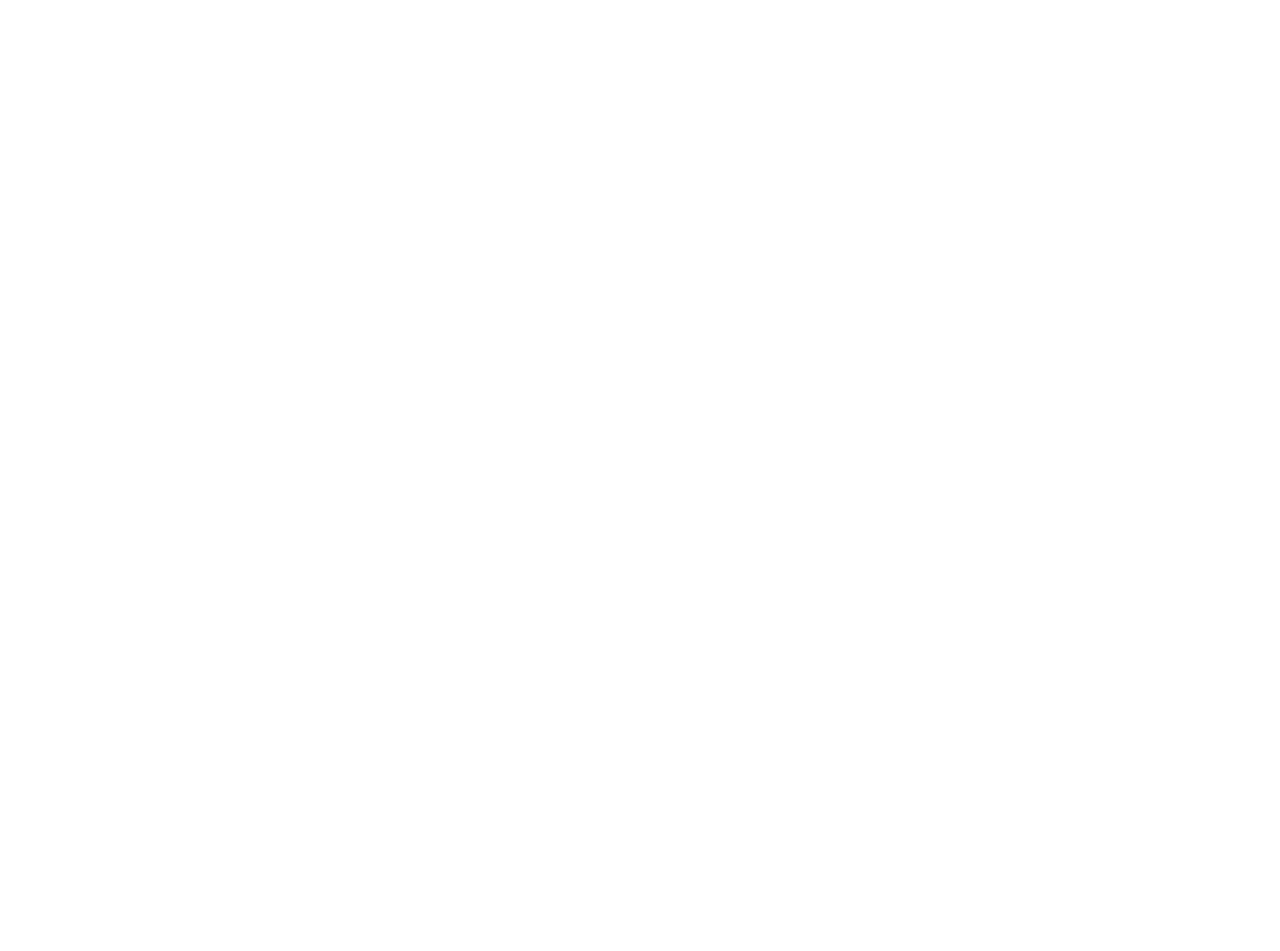
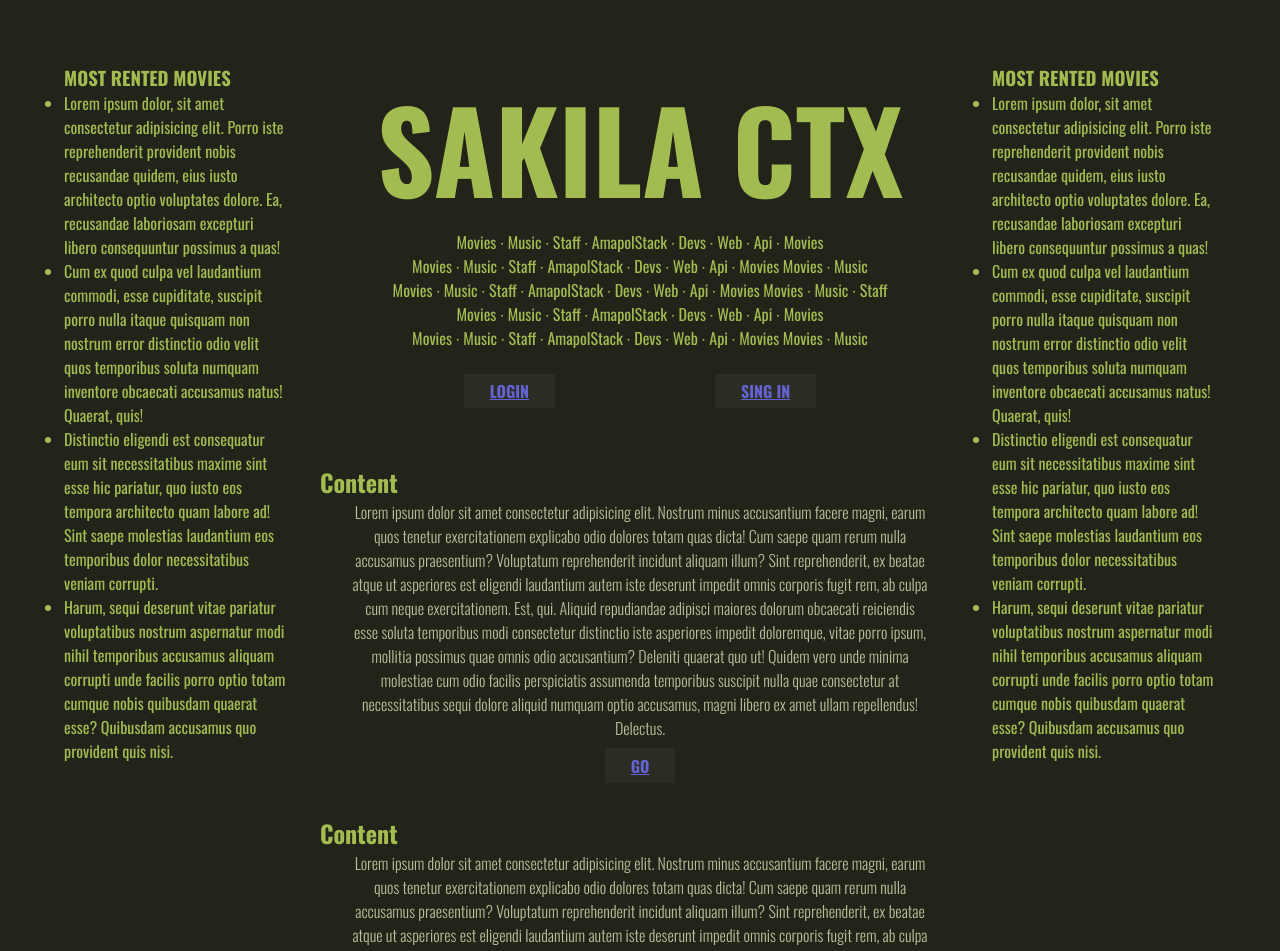
Before and after one commit to AmpolStack/SakilaWebCTX, an Angular app: page /home in a window 1280 px wide. Before the commit this address led to /. Shown: the top 951 px of the page. Before the commit the page ends 800 px from the top, so only its background shows below. Built offline with nearby package versions, Linux system fonts and the light colour scheme.

Commit message:
feat: Includes landing component, tags, css, and route

```diff
--- a/src/app/app.component.ts
+++ b/src/app/app.component.ts
@@ -1,10 +1,9 @@
 import { Component } from '@angular/core';
 import { RouterOutlet } from '@angular/router';
-import { LoginComponent } from "./login/login.component";
 
 @Component({
   selector: 'app-root',
-  imports: [RouterOutlet, LoginComponent],
+  imports: [RouterOutlet],
   templateUrl: './app.component.html',
   styleUrl: './app.component.css'
 })
--- a/src/app/app.routes.ts
+++ b/src/app/app.routes.ts
@@ -1,7 +1,10 @@
 import { Routes } from '@angular/router';
 import { LoginComponent } from './login/login.component';
+import { LandingComponent } from './landing/landing.component';
 
 export const routes: Routes = [
+    { path: 'home', component: LandingComponent},
+    { path: '', redirectTo: 'home', pathMatch: 'full' },
     { path: 'login', component: LoginComponent},
-    { path: '**', redirectTo: '' }
+    { path: '**', component: LandingComponent}
 ];
--- /dev/null
+++ b/src/app/landing/landing.component.css
@@ -0,0 +1,143 @@
+:host{
+    padding: 4rem;
+    display: grid;
+    grid-template-areas:
+    "aside-one main aside-two"
+    ". footer .";
+    justify-content: center;
+    align-items: start;
+    align-content: center;
+    gap: 4rem 2rem;
+    background-color: var(--bgColor);
+    color: var(--fntSpeccial);
+    min-height: 100vh;
+}
+
+.decorator{
+    color: var(--fntSubtitle);
+}
+
+*::selection{
+    background-color: var(--fntSubtitle);
+    color: #444;
+}
+
+main{
+    grid-area: main;
+    text-align: center;
+    display: flex;
+    flex-direction: column;
+}
+
+.aside-one{
+    grid-area: aside-one;
+}
+
+.aside-two{
+    grid-area: aside-two;
+}
+
+aside{
+    max-width: 20rem;
+}
+
+section > a{
+    align-self: center;
+}
+
+section{
+    /* background-color: black; */
+    display: flex;
+    flex-direction: column;
+    align-content: center;
+    justify-content: center;
+    align-items: center;
+}
+
+section p{
+    /* background-color: blueviolet; */
+    max-width: 90%;
+    color: var(--fntSecondary);
+    font-weight:300;
+}
+
+section h2{
+    align-self: flex-start;
+}
+
+h1{
+    text-wrap: nowrap;
+    font-size: 7rem;
+}
+
+h3{
+    /* text-align: center; */
+    color: var(--fntSubtitle);
+    text-transform: uppercase;
+}
+
+nav{
+    margin-top: 1rem;
+    display: flex;
+    flex-direction: row;
+    justify-content: center;
+    align-items: center;
+    gap: 0 10rem;
+}
+
+a{
+    text-transform: uppercase;
+    font-weight: bold;
+}
+
+a{
+    background-color: #7a797919;
+    color: #6363d1;
+    padding: .2rem 1.5rem;
+    font-weight: bold;
+    margin: .5rem 0;
+    align-self: self-start;
+    border: 2px dashed transparent;
+    transition: color .5s ease-in-out, background-color .5s ease-in-out, scale .1s ease-in-out, border-color .5s ease-in-out;
+}
+
+a:hover{
+    border-color: #6363d1;
+    scale: 0.85;
+}
+
+*{
+    margin: 0;
+    padding: 0;
+    box-sizing: border-box;
+}
+
+footer{
+    color: var(--fntSubtitle);
+    grid-area: footer;
+    text-align: center;
+    width: 100%;
+
+}
+
+main, section, footer{
+    max-width: 40rem;
+}
+
+.main-container{
+    margin-top: 3rem;
+    display: flex;
+    flex-direction: column;
+    gap: 1.5rem 0;
+}
+
+@media (max-width: 1200px) {
+    :host{
+        display: grid;
+        grid-template-areas:
+        "main"
+        "aside-one"
+        "aside-two"
+        "footer";
+    }
+}
--- /dev/null
+++ b/src/app/landing/landing.component.html
@@ -0,0 +1,75 @@
+<main>
+    <h1>SAKILA CTX</h1>
+    <p>Movies ∙ Music ∙ Staff ∙ AmapolStack ∙ Devs ∙ Web ∙ Api ∙ Movies</p>
+    <p class="decorator">Movies ∙ Music ∙ Staff ∙ AmapolStack ∙ Devs ∙ Web ∙ Api ∙ Movies Movies ∙ Music</p>
+    <p class="decorator">Movies ∙ Music ∙ Staff ∙ AmapolStack ∙ Devs ∙ Web ∙ Api ∙ Movies Movies ∙ Music ∙ Staff</p>
+    <p>Movies ∙ Music ∙ Staff ∙ AmapolStack ∙ Devs ∙ Web ∙ Api ∙ Movies</p>
+    <p class="decorator">Movies ∙ Music ∙ Staff ∙ AmapolStack ∙ Devs ∙ Web ∙ Api ∙ Movies Movies ∙ Music</p>
+    <nav>
+        <a routerLink="/login">Login</a>
+        <a routerLink="/singIn">Sing in</a>
+    </nav>
+    <div class="main-container">
+        <section>
+        <h2>Content</h2>
+        <p>Lorem ipsum dolor sit amet consectetur adipisicing elit. Nostrum minus accusantium facere magni, earum quos tenetur exercitationem explicabo odio dolores totam quas dicta! Cum saepe quam rerum nulla accusamus praesentium?
+        Voluptatum reprehenderit incidunt aliquam illum? Sint reprehenderit, ex beatae atque ut asperiores est eligendi laudantium autem iste deserunt impedit omnis corporis fugit rem, ab culpa cum neque exercitationem. Est, qui.
+        Aliquid repudiandae adipisci maiores dolorum obcaecati reiciendis esse soluta temporibus modi consectetur distinctio iste asperiores impedit doloremque, vitae porro ipsum, mollitia possimus quae omnis odio accusantium? Deleniti quaerat quo ut!
+        Quidem vero unde minima molestiae cum odio facilis perspiciatis assumenda temporibus suscipit nulla quae consectetur at necessitatibus sequi dolore aliquid numquam optio accusamus, magni libero ex amet ullam repellendus! Delectus.</p>
+            <a href="">Go</a>
+        </section>
+        <section>
+            <h2>Content</h2>
+            <p>Lorem ipsum dolor sit amet consectetur adipisicing elit. Nostrum minus accusantium facere magni, earum quos tenetur exercitationem explicabo odio dolores totam quas dicta! Cum saepe quam rerum nulla accusamus praesentium?
+            Voluptatum reprehenderit incidunt aliquam illum? Sint reprehenderit, ex beatae atque ut asperiores est eligendi laudantium autem iste deserunt impedit omnis corporis fugit rem, ab culpa cum neque exercitationem. Est, qui.
+            Aliquid repudiandae adipisci maiores dolorum obcaecati reiciendis esse soluta temporibus modi consectetur distinctio iste asperiores impedit doloremque, vitae porro ipsum, mollitia possimus quae omnis odio accusantium? Deleniti quaerat quo ut!
+            Quidem vero unde minima molestiae cum odio facilis perspiciatis assumenda temporibus suscipit nulla quae consectetur at necessitatibus sequi dolore aliquid numquam optio accusamus, magni libero ex amet ullam repellendus! Delectus.</p>
+            <a href="">Go</a>
+        </section>
+        <section>
+            <h2>Content</h2>
+            <p>Lorem ipsum dolor sit amet consectetur adipisicing elit. Nostrum minus accusantium facere magni, earum quos tenetur exercitationem explicabo odio dolores totam quas dicta! Cum saepe quam rerum nulla accusamus praesentium?
+            Voluptatum reprehenderit incidunt aliquam illum? Sint reprehenderit, ex beatae atque ut asperiores est eligendi laudantium autem iste deserunt impedit omnis corporis fugit rem, ab culpa cum neque exercitationem. Est, qui.
+            Aliquid repudiandae adipisci maiores dolorum obcaecati reiciendis esse soluta temporibus modi consectetur distinctio iste asperiores impedit doloremque, vitae porro ipsum, mollitia possimus quae omnis odio accusantium? Deleniti quaerat quo ut!
+            Quidem vero unde minima molestiae cum odio facilis perspiciatis assumenda temporibus suscipit nulla quae consectetur at necessitatibus sequi dolore aliquid numquam optio accusamus, magni libero ex amet ullam repellendus! Delectus.</p>
+            <a href="">Go</a>
+        </section>
+    </div>
+</main>
+<aside class="aside-two">
+    <h3>Most rented Movies</h3>
+    <ul>
+        <li>
+            <p>Lorem ipsum dolor, sit amet consectetur adipisicing elit. Porro iste reprehenderit provident nobis recusandae quidem, eius iusto architecto optio voluptates dolore. Ea, recusandae laboriosam excepturi libero consequuntur possimus a quas!</p>
+        </li>
+        <li>
+            <p>Cum ex quod culpa vel laudantium commodi, esse cupiditate, suscipit porro nulla itaque quisquam non nostrum error distinctio odio velit quos temporibus soluta numquam inventore obcaecati accusamus natus! Quaerat, quis!</p>
+        </li>
+        <li>
+            <p>Distinctio eligendi est consequatur eum sit necessitatibus maxime sint esse hic pariatur, quo iusto eos tempora architecto quam labore ad! Sint saepe molestias laudantium eos temporibus dolor necessitatibus veniam corrupti.</p>
+        </li>
+        <li>
+            <p>Harum, sequi deserunt vitae pariatur voluptatibus nostrum aspernatur modi nihil temporibus accusamus aliquam corrupti unde facilis porro optio totam cumque nobis quibusdam quaerat esse? Quibusdam accusamus quo provident quis nisi.</p>
+        </li>
+    </ul>
+</aside>
+<aside class="aside-one">
+    <h3>Most rented Movies</h3>
+    <ul>
+        <li>
+            <p>Lorem ipsum dolor, sit amet consectetur adipisicing elit. Porro iste reprehenderit provident nobis recusandae quidem, eius iusto architecto optio voluptates dolore. Ea, recusandae laboriosam excepturi libero consequuntur possimus a quas!</p>
+        </li>
+        <li>
+            <p>Cum ex quod culpa vel laudantium commodi, esse cupiditate, suscipit porro nulla itaque quisquam non nostrum error distinctio odio velit quos temporibus soluta numquam inventore obcaecati accusamus natus! Quaerat, quis!</p>
+        </li>
+        <li>
+            <p>Distinctio eligendi est consequatur eum sit necessitatibus maxime sint esse hic pariatur, quo iusto eos tempora architecto quam labore ad! Sint saepe molestias laudantium eos temporibus dolor necessitatibus veniam corrupti.</p>
+        </li>
+        <li>
+            <p>Harum, sequi deserunt vitae pariatur voluptatibus nostrum aspernatur modi nihil temporibus accusamus aliquam corrupti unde facilis porro optio totam cumque nobis quibusdam quaerat esse? Quibusdam accusamus quo provident quis nisi.</p>
+        </li>
+    </ul>
+</aside>
+<footer>
+    By {{ '@Amapola' }} © 2024
+</footer>
```
Also changed, not shown: src/app/landing/landing.component.ts (added, +12 -0 lines).
